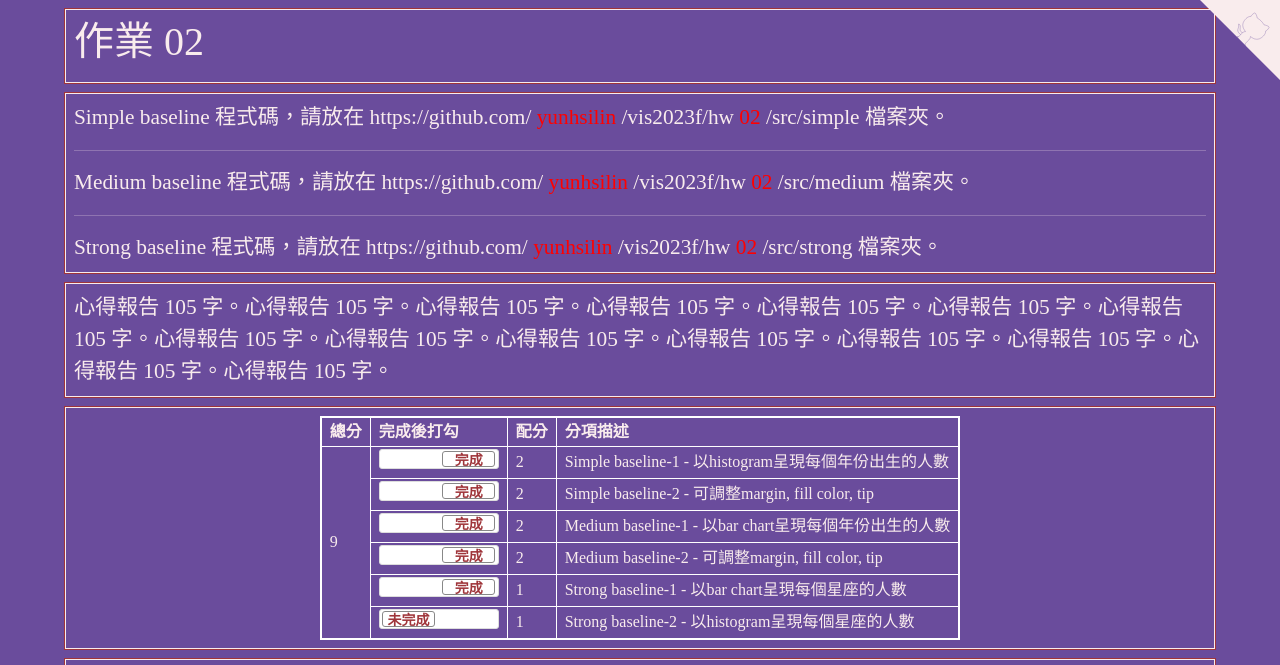
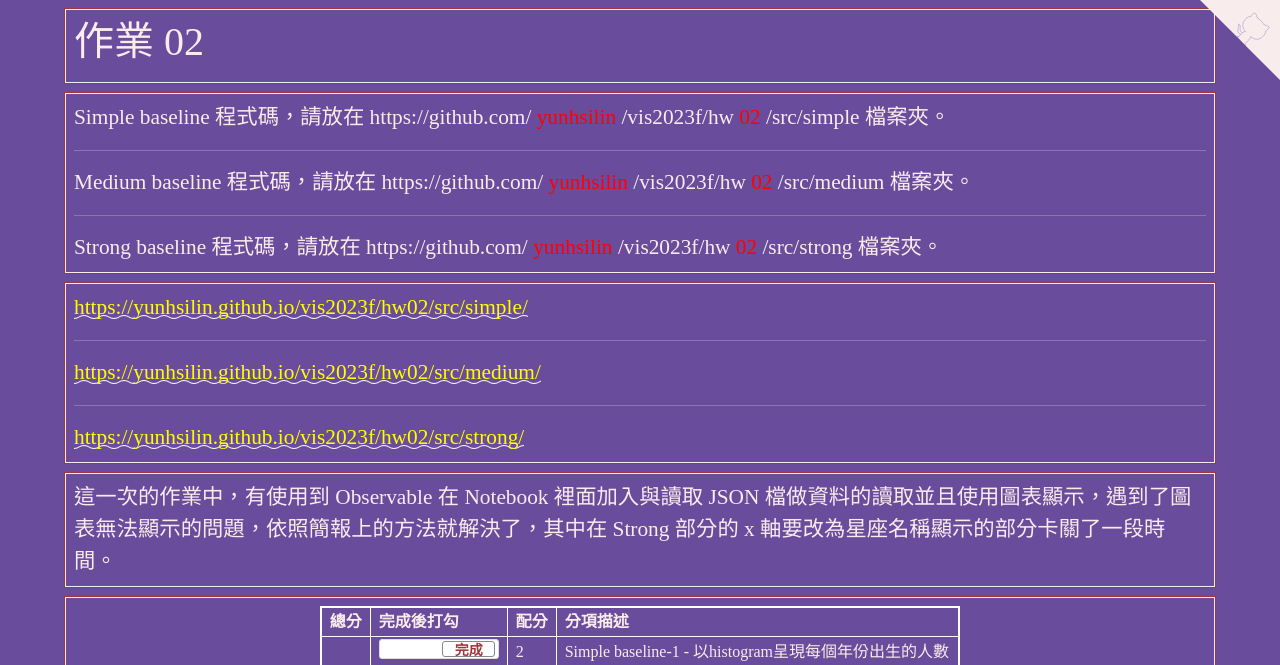
Before and after one commit to yunhsilin/vis2023f, a plain HTML site: page hw02/index.html in a window 1280 px wide. Shown: the top 665 px of the page. Drawn offline with nearby package versions, Linux system fonts and the light colour scheme.

Commit message:
Update index.html

```diff
--- a/hw02/index.html
+++ b/hw02/index.html
@@ -204,10 +204,22 @@
  </div>
  </div>
  <!-- ------------------------------------------------>
+  <div class="row hw12">
+    <div class="col-md-12 twenty">
+      <a href="https://yunhsilin.github.io/vis2023f/hw02/src/simple/">https://yunhsilin.github.io/vis2023f/hw02/src/simple/</a>
+      <hr>
+      <a href="https://yunhsilin.github.io/vis2023f/hw02/src/medium/">https://yunhsilin.github.io/vis2023f/hw02/src/medium/</a>
+      <hr>
+      <a href="https://yunhsilin.github.io/vis2023f/hw02/src/strong/">https://yunhsilin.github.io/vis2023f/hw02/src/strong/</a>
+      </div>
+  </div>
+
+
+ <!-- ------------------------------------------------>
 
   <div class="row hw12">
     <div class="col-md-12 twenty">
-      心得報告 105 字。心得報告 105 字。心得報告 105 字。心得報告 105 字。心得報告 105 字。心得報告 105 字。心得報告 105 字。心得報告 105 字。心得報告 105 字。心得報告 105 字。心得報告 105 字。心得報告 105 字。心得報告 105 字。心得報告 105 字。心得報告 105 字。
+      這一次的作業中，有使用到 Observable 在 Notebook 裡面加入與讀取 JSON 檔做資料的讀取並且使用圖表顯示，遇到了圖表無法顯示的問題，依照簡報上的方法就解決了，其中在 Strong 部分的 x 軸要改為星座名稱顯示的部分卡關了一段時間。
     </div>
   </div>
 
```
